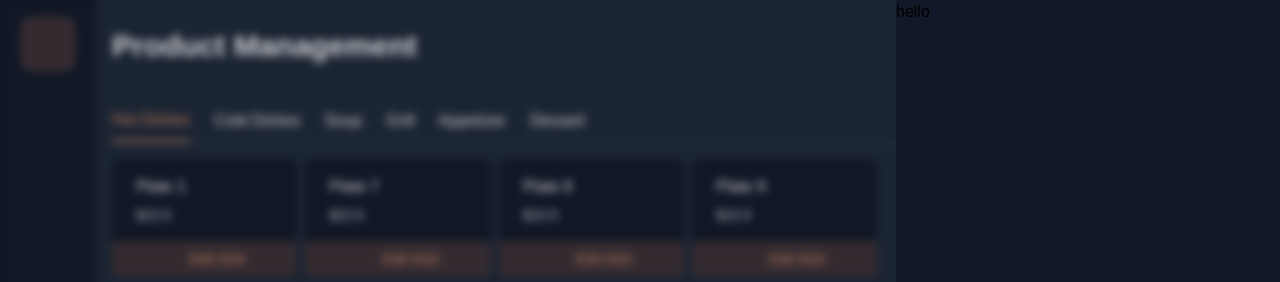
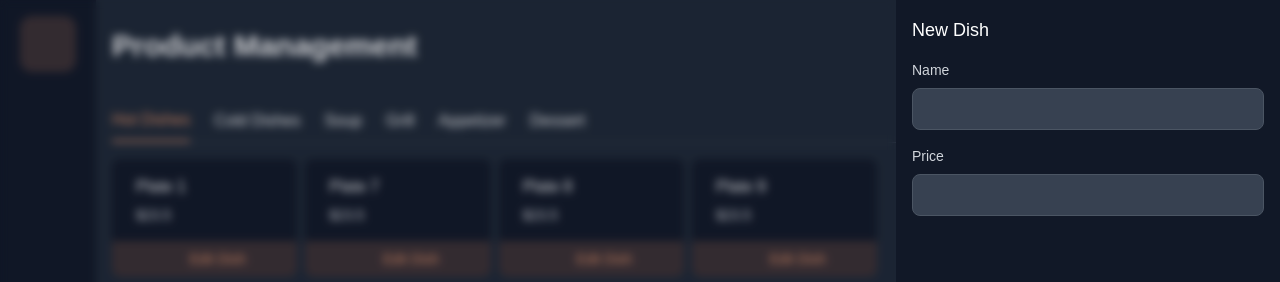
Before and after one commit to dantehduran/restaurant-pos, a Nuxt app: page /dishes in a window 1280 px wide. Both pictures are taken after a click on the button "New Dish". Shown: the top 282 px of the page. Built offline with nearby package versions, Linux system fonts and the light colour scheme; some icons are missing.

Commit message:
input component

```diff
--- /dev/null
+++ b/components/Input.vue
@@ -0,0 +1,19 @@
+<template>
+	<div>
+		<label class="block mb-2 text-sm font-medium text-gray-300">{{
+			label
+		}}</label>
+		<input
+			v-bind="$attrs"
+			class="border text-sm rounded-lg block w-full p-2.5 bg-gray-700 border-gray-600 placeholder-gray-400 text-white focus:ring-blue-500 focus:border-blue-500"
+		/>
+	</div>
+</template>
+<script setup lang="ts">
+defineProps<{ label: string }>();
+</script>
+<script lang="ts">
+export default {
+	inheritAttrs: false,
+};
+</script>
--- a/pages/dishes.vue
+++ b/pages/dishes.vue
@@ -30,6 +30,7 @@
 				v-for="dish in filteredDishes"
 				:name="dish.name"
 				:price="dish.price"
+				:key="dish.id"
 			/>
 		</div>
 		<Backdrop
@@ -37,7 +38,13 @@
 			@show="() => (backdropStatus = false)"
 		>
 			<div class="absolute top-0 right-0">
-				<div class="w-96 bg-gray-900 min-h-screen">hello</div>
+				<div class="w-96 bg-gray-900 min-h-screen">
+					<div class="flex flex-col gap-y-4 p-4">
+						<h4 class="text-white text-lg">New Dish</h4>
+						<Input label="Name" />
+						<Input label="Price" />
+					</div>
+				</div>
 			</div>
 		</Backdrop>
 	</div>
```
